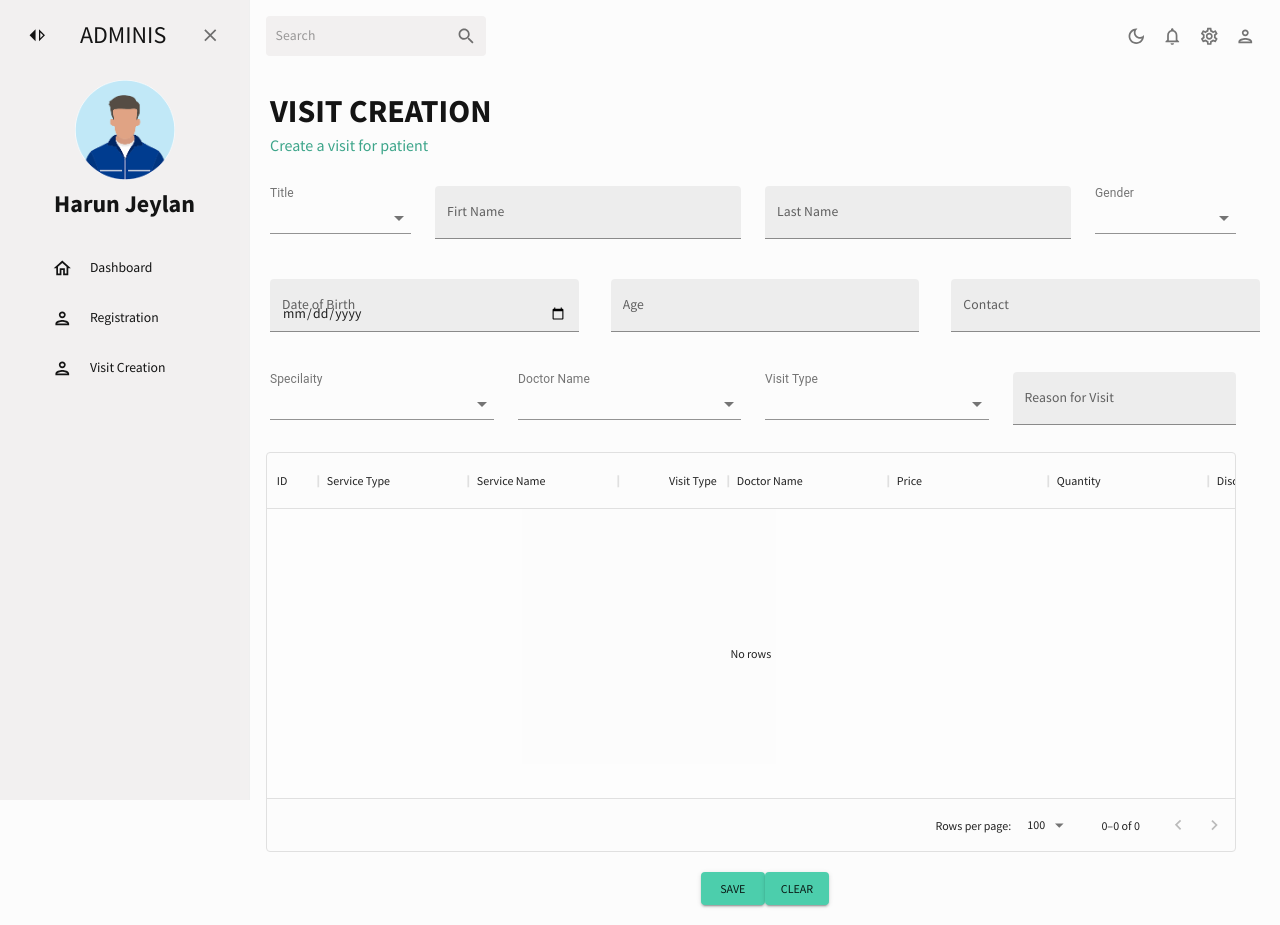
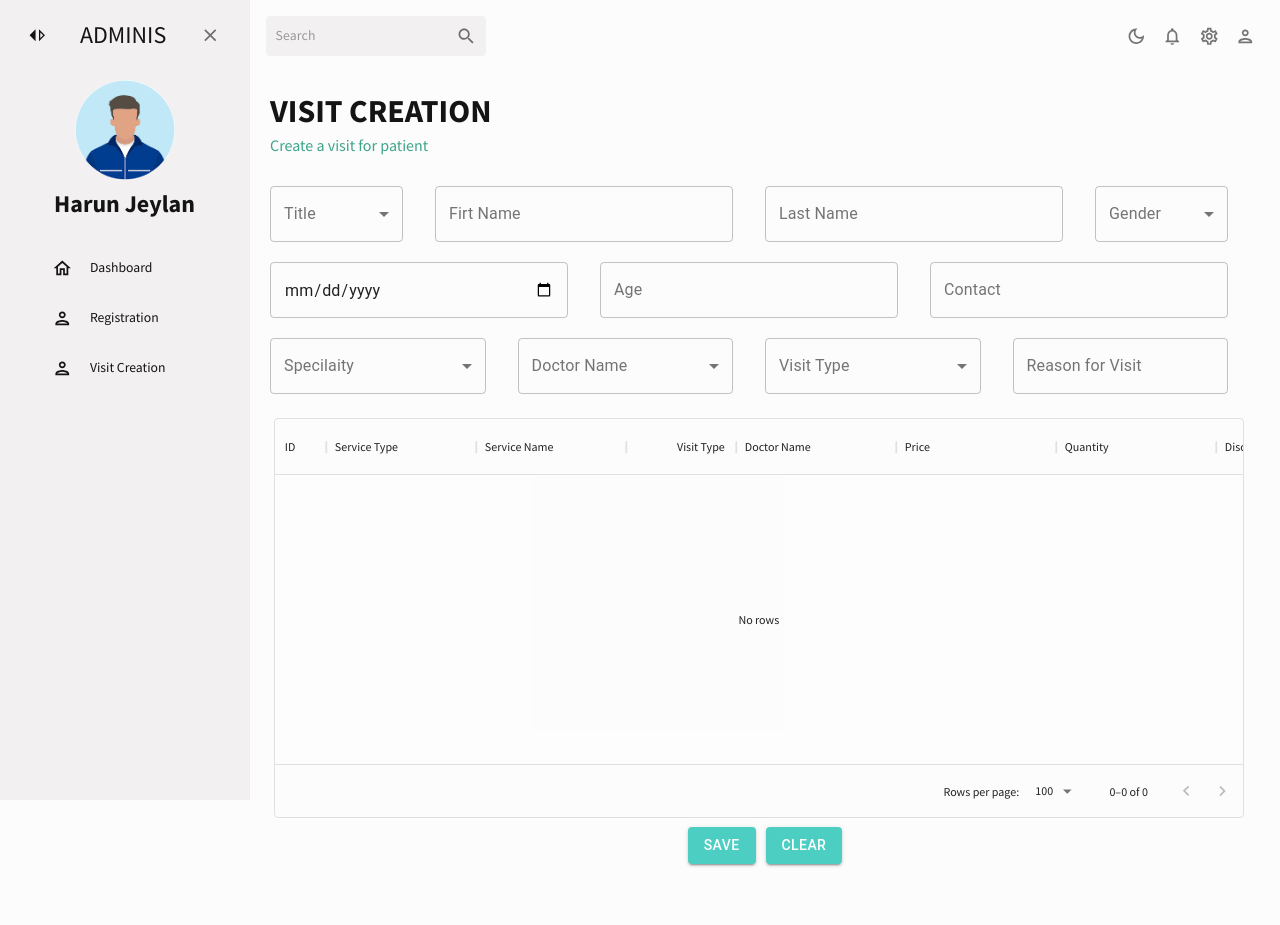
Before and after one commit to sandeep535/EMR, a React (Create React App) app: page /visit-creation in a window 1280 px wide. After the commit the page ends 889 px from the top, so only its background shows below. Built offline with nearby package versions, Linux system fonts and the light colour scheme.

Commit message:
08_DEC_2023

```diff
--- a/src/index.css
+++ b/src/index.css
@@ -26,3 +26,8 @@ body,
 ::-webkit-scrollbar-thumb:hover {
   background: #555;
 }
+.MuiButton-containedSecondary {
+  color: #fff;
+  background-color: #4ccfc2 !important;
+  margin: 5px !important;
+}
--- a/src/pages/address/addressComponent.js
+++ b/src/pages/address/addressComponent.js
@@ -1,9 +1,7 @@
 import React, { useEffect, useState } from 'react';
-import InputLabel from '@material-ui/core/InputLabel';
-import MenuItem from '@material-ui/core/MenuItem';
-import Select from '@material-ui/core/Select';
+import { Box} from '@mui/material';
+import {TextField, FormControl,InputLabel,Select,MenuItem,Grid} from "@material-ui/core";
 import { GetCountries, GetState, GetCity } from "react-country-state-city";
-import Grid from '@mui/material/Grid';
 import Translations from '../../resources/translations';
 
 const AddressController = () => {
@@ -12,6 +10,13 @@ const [countriesList, setCountriesList] = useState([]);
 const [stateList, setStateList] = useState([]);
 const [cityList, setCityList] = useState([]);
 
+const [address1, setAddress1] = useState([]);
+  const [address2, setAddress2] = useState([]);
+  const [country, setCountry] = useState([]);
+  const [city, setCity] = useState([]);
+  const [state, setState] = useState([]);
+  const [pincode, setPincode] = useState([]);
+
 useEffect(() => {
     GetCountries().then((result) => {
       setCountriesList(result);
@@ -19,8 +24,129 @@ useEffect(() => {
   }, []);
 
 return(
-<></>
+<Box display="grid" gap="20px">
+  <Grid container spacing={2}>
+    <Grid item xs={6}>
+      <TextField
+        fullWidth
+        type="text"
+        variant="outlined"
+        label={Translations.Common.address1}
+        name="address1"
+        onChange={e => setAddress1(e.target.value)}
+        value={address1}
+      />
+    </Grid>
+    <Grid item xs={6}>
+      <TextField
+        fullWidth
+        type="text"
+        variant="outlined"
+        label={Translations.Common.address2}
+        name="address2"
+        onChange={e => setAddress2(e.target.value)}
+        value={address2}
+      />
+    </Grid>
+  </Grid>
+  <Grid container spacing={2}>
+    <Grid item xs={3}>
+      <FormControl  variant="outlined" fullWidth>
+          <InputLabel
+            style={{ disableAnimation: false }}
+            disableAnimation={false}
+            htmlFor="country"
+          >
+          {Translations.Common.country}
+          </InputLabel>
+          <Select name="country"
+            label={Translations.Common.country}
+            onChange={(e) => {
+              const country = countriesList.find(cntry => cntry.name === e.target.value);
+              setCountryid(country.id);
+              setCountry(country.name);
+              GetState(country.id).then((result) => {
+                setStateList(result);
+              });
+            }}
+            value={country}
+          >
+            {countriesList.map((item) => (
+            <MenuItem key={item.id} value={item.name}>
+              {item.name}
+            </MenuItem>
+          ))}
+        </Select>
+      </FormControl>
+    </Grid>
+    <Grid item xs={3}>
+      <FormControl variant="outlined" fullWidth>
+        <InputLabel
+            style={{ disableAnimation: false }}
+            disableAnimation={false}
+            htmlFor="state"
+          >
+          {Translations.Common.state}
+          </InputLabel>
+        <Select name="state"
+          label={Translations.patientRegistration.state}
+          onChange={(e) => {
+            const state = stateList.find(st => st.name === e.target.value); //here you will get full state object.
+            setState(state.name);
+            GetCity(countryid, state.id).then((result) => {
+              setCityList(result);
+            });
+          }}
+          value={state}
+          >
+            {stateList.map((item1) => (
+            <MenuItem key={item1.id} value={item1.name}>
+              {item1.name}
+            </MenuItem>
+          ))}
+
+        </Select>
+      </FormControl>
+    </Grid>
+    <Grid item xs={3}>
+      <FormControl variant="outlined" fullWidth>
+        <InputLabel
+            style={{ disableAnimation: false }}
+            disableAnimation={false}
+            htmlFor="city"
+          >
+          {Translations.Common.city}
+          </InputLabel>
+        <Select name="city"
+          label={Translations.patientRegistration.city}
+          onChange={(e) => {
+            const city = cityList.find(cty => cty.name === e.target.value);
+            setCity(city.name); //here you will get full city object.
+          }}
+          value={city}
+          >
+            {cityList.map((item2) => (
+            <MenuItem key={item2.id} value={item2.name}>
+              {item2.name}
+            </MenuItem>
+          ))}
+
+        </Select>
+      </FormControl>
+    </Grid>
+    <Grid item xs={3}>
+      <TextField
+        fullWidth
+        variant="outlined"
+        type="text"
+        label={Translations.Common.pincode}
+        name="pincode"
+        onChange={e => setPincode(e.target.value)}
+        value={pincode}
+      />
+    </Grid>
+  </Grid>
+</Box>
 );
-
 }
 export default AddressController;
--- a/src/pages/visit-creation/visitCreationIndex.jsx
+++ b/src/pages/visit-creation/visitCreationIndex.jsx
@@ -1,11 +1,8 @@
 import React, { useEffect, useState } from 'react';
-import { Box,TextField, Button, FormControl } from '@mui/material';
+import { Box} from '@mui/material';
+import {TextField, FormControl,InputLabel,Select,MenuItem,Grid, Button} from "@material-ui/core";
 //import * as yup from 'yup';
 import Header from "../../components/Header";
-import InputLabel from '@material-ui/core/InputLabel';
-import MenuItem from '@material-ui/core/MenuItem';
-import Select from '@material-ui/core/Select';
-import Grid from '@mui/material/Grid';
 import Translations from '../../resources/translations';
 import { DataGrid } from '@mui/x-data-grid';
 
@@ -258,23 +255,15 @@ const DoctorList=[
   return (
     <Box m="20px">
       <Header title={Translations.visitCreation.pagetitle} subtitle={Translations.visitCreation.pagesubtitle} />
-
         <form onSubmit={handleSubmit}>
-            <Box display="grid"
-              gap="40px">
-              <Grid  xs={12}
-              sm={12}
-              md={12}
-              lg={12}
-              container
-              rowSpacing={1}
-              columnSpacing={{ xs: 1, sm: 2, md: 3 }}>
-                <Grid item xs={2} spacing={4}>
+          <Box display="grid" gap="20px">
+            <Grid xs={12} container spacing={4}>
+              <Grid item xs={2}>
                 <FormControl variant="outlined" fullWidth>
-                    <InputLabel shrink>{Translations.patientRegistration.title}</InputLabel>
+                  <InputLabel style={{ disableAnimation: false }} disableAnimation={false}  htmlFor="title">
+                    {Translations.patientRegistration.title}
+                  </InputLabel>
                   <Select
-                        labelId="demo-simple-select-filled-label"
-                        id="demo-simple-select-filled"
                     value={title}
                     label={Translations.patientRegistration.title}
                     name="title"
@@ -289,9 +278,10 @@ const DoctorList=[
                 </FormControl>
               </Grid>
               <Grid item xs={4} spacing={4}>
+
                 <TextField
                   fullWidth
-                    variant="filled"
+                  variant="outlined"
                   type="text"
                   label={Translations.patientRegistration.firstName}
                   name="firstName"
@@ -302,7 +292,7 @@ const DoctorList=[
               <Grid item xs={4} spacing={4}>
                 <TextField
                   fullWidth
-                    variant="filled"
+                  variant="outlined"
                   type="text"
                   label={Translations.patientRegistration.lastName}
                   name="lastName"
@@ -312,10 +302,13 @@ const DoctorList=[
               </Grid>
               <Grid item xs={2}  spacing={4} >
                 <FormControl  variant="outlined" fullWidth>
-                    <InputLabel shrink>{Translations.patientRegistration.gender}</InputLabel>
+                  <InputLabel
+                    style={{ disableAnimation: false }}
+                    disableAnimation={false}
+                    htmlFor="gender">
+                      {Translations.patientRegistration.gender}
+                  </InputLabel>
                   <Select
-                        labelId="demo-simple-select-filled-label"
-                        id="demo-simple-select-filled"
                     label={Translations.patientRegistration.title}
                     name="gender"
                     onChange={e => setGender(e.target.value)}
@@ -330,15 +323,12 @@ const DoctorList=[
                 </FormControl>
               </Grid>
             </Grid>
-              <Grid container spacing={4}>
-
+            <Grid xs={12} container spacing={4}>
               <Grid item xs={4} >
                 <TextField
                   type="date"
-                      variant='filled'
-                      label={Translations.patientRegistration.dob}
+                  variant='outlined'
                   onChange={e => setDOB(e.target.value)}
-                      placeholder=''
                   value={dob}
                   fullWidth
                 />
@@ -346,7 +336,7 @@ const DoctorList=[
               <Grid item xs={4} >
                 <TextField
                   fullWidth
-                    variant="filled"
+                  variant="outlined"
                   type="number"
                   label={Translations.patientRegistration.age}
                   name="age"
@@ -357,7 +347,7 @@ const DoctorList=[
               <Grid item xs={4}>
                 <TextField
                   fullWidth
-                    variant="filled"
+                  variant="outlined"
                   type="text"
                   label={Translations.patientRegistration.contact}
                   name="contact"
@@ -366,15 +356,16 @@ const DoctorList=[
                 />
               </Grid>
             </Grid>
-
-              <Grid  xs={12} sm={12} md={12} lg={12} container  rowSpacing={1} columnSpacing={{ xs: 1, sm: 2, md: 3 }}>
-
+            <Grid xs={12} container spacing={4}>
               <Grid item xs={3} >
                 <FormControl  variant="outlined" fullWidth>
-                    <InputLabel shrink>{Translations.visitCreation.speciality}</InputLabel>
+                  <InputLabel
+                  style={{ disableAnimation: false }}
+                  disableAnimation={false}
+                  htmlFor="speciality">
+                    {Translations.visitCreation.speciality}
+                  </InputLabel>
                   <Select
-                        labelId="demo-simple-select-filled-label"
-                        id="demo-simple-select-filled"
                     label={Translations.visitCreation.speciality}
                     required
                     name="speciality"
@@ -391,10 +382,13 @@ const DoctorList=[
               </Grid>
               <Grid item xs={3}   >
                 <FormControl  variant="outlined" fullWidth>
-                    <InputLabel shrink>{Translations.visitCreation.DocName}</InputLabel>
+                  <InputLabel
+                    style={{ disableAnimation: false }}
+                    disableAnimation={false}
+                    htmlFor="DocName">
+                    {Translations.visitCreation.DocName}
+                  </InputLabel>
                   <Select
-                        labelId="demo-simple-select-filled-label"
-                        id="demo-simple-select-filled"
                     label={Translations.visitCreation.DocName}
                     required
                     name="DocName"
@@ -411,10 +405,13 @@ const DoctorList=[
               </Grid>
               <Grid item xs={3}  >
                 <FormControl  variant="outlined" fullWidth>
-                    <InputLabel shrink>{Translations.visitCreation.visitType}</InputLabel>
+                  <InputLabel
+                    style={{ disableAnimation: false }}
+                    disableAnimation={false}
+                    htmlFor="visitType">
+                    {Translations.visitCreation.visitType}
+                  </InputLabel>
                   <Select
-                        labelId="demo-simple-select-filled-label"
-                        id="demo-simple-select-filled"
                     label={Translations.visitCreation.visitType}
                     required
                     name="visitType"
@@ -432,16 +429,15 @@ const DoctorList=[
               <Grid item xs={3}   >
                 <TextField
                     fullWidth
-                    variant="filled"
+                    variant="outlined"
                     type="text"
                     label={Translations.visitCreation.visitReason}
                     name="Reason For Visit"
                     onChange={e => setVisitReason(e.target.value)}
-                    value={visitreason}
-                  />
+                    value={visitreason}/>
               </Grid>
             </Grid>
-            <Grid  xs={12} sm={12} md={12} lg={12} container  rowSpacing={4} columnSpacing={{ xs: 1, sm: 2, md: 3 }}>
+            <Grid xs={12} container spacing={4}>
               <Box sx={{ height: 400, width: '100%',paddingLeft:'2%',marginTop:'2%' }}>
                 <DataGrid
                   rows={rows}
@@ -471,5 +467,4 @@ const DoctorList=[
       </Box>
   );
 }
-
 export default VisitCreation;
```
Also changed, not shown: src/pages/registration-form/index.jsx (+72 -160 lines). Lines whose indentation alone changed are shown as unchanged.
